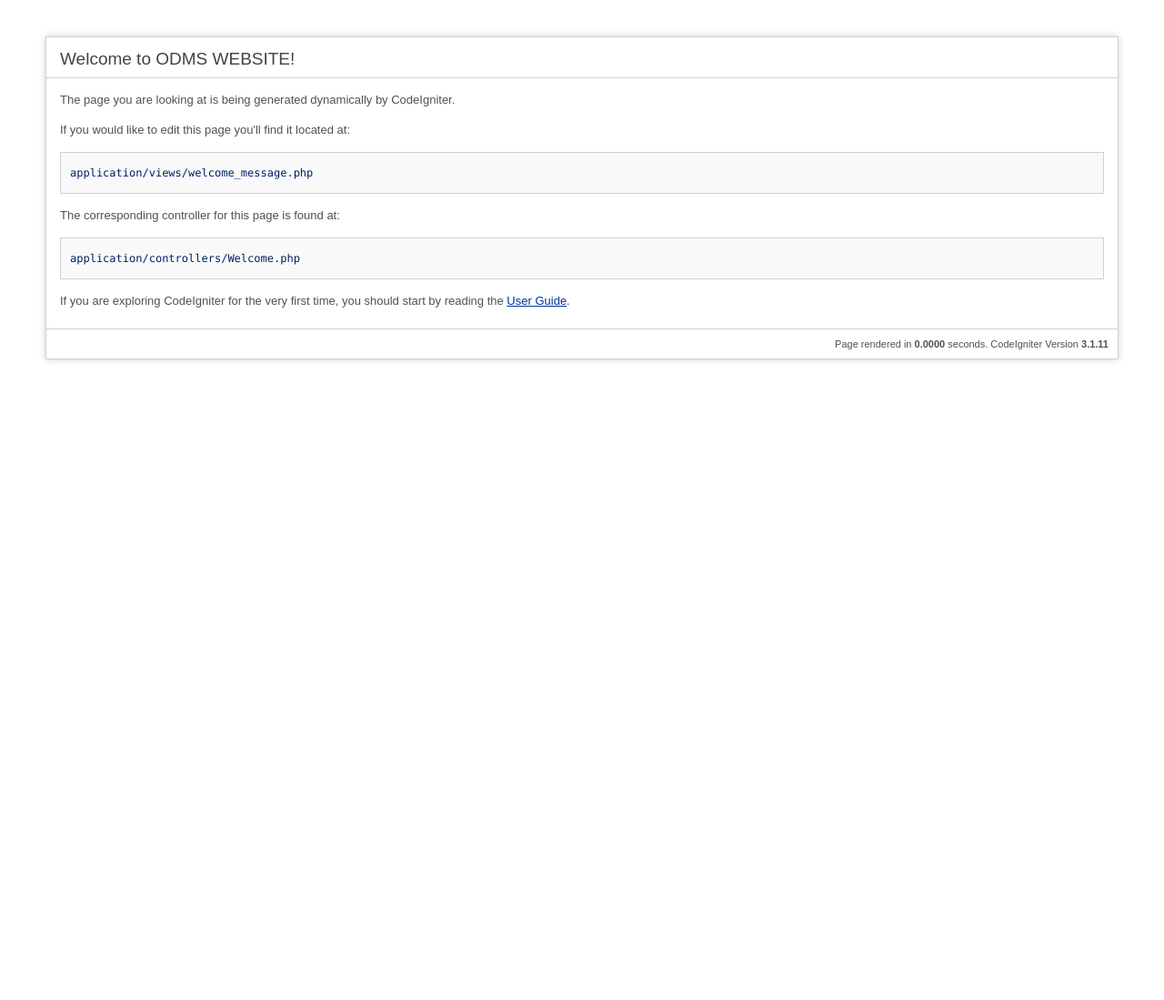
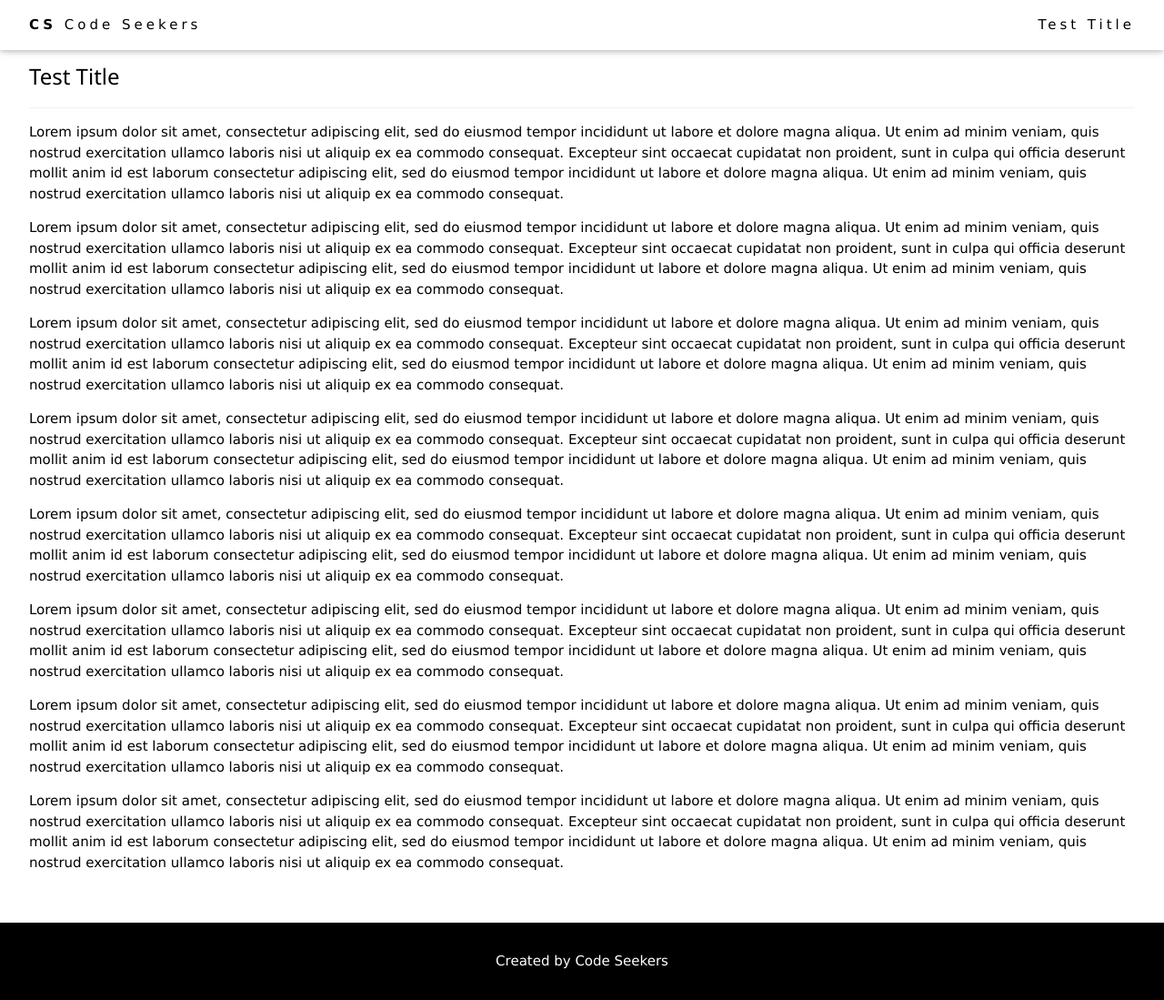
Before and after one commit to Christiann12/Webprog-Repository, a CodeIgniter app: page /database/index.php/main/index in a window 1280 px wide. Shown: the whole page at 91% size. Before the commit the page ends 398 px from the top, so only its background shows below. Run offline with CodeIgniter, Linux system fonts and the light colour scheme.

Commit message:
feat: Added header and footer php
Added Header and Footer PHP file, created initial web page, and organized parts of the page for easier readability.

```diff
--- a/application/controllers/Main.php
+++ b/application/controllers/Main.php
@@ -5,6 +5,10 @@ class Main extends CI_Controller {
 
 	public function index()
 	{
+		$this->load->view('headerNfooter/header');
 		$this->load->view('MainView');
+		$this->load->view('headerNfooter/footer');
 	}
+
+
 }
--- a/application/views/MainView.php
+++ b/application/views/MainView.php
@@ -1,89 +1,47 @@
 <?php
 defined('BASEPATH') OR exit('No direct script access allowed');
-?><!DOCTYPE html>
-<html lang="en">
-<head>
-	<meta charset="utf-8">
-	<title>Welcome to CodeIgniter</title>
+?>
 
-	<style type="text/css">
+<!-- Page content -->
+<div class="w3-content w3-padding" style="max-width:1564px">
 
-	::selection { background-color: #E13300; color: white; }
-	::-moz-selection { background-color: #E13300; color: white; }
+  <!-- About Section -->
+  <div class="w3-container w3-padding-32" id="test">
+    <h3 class="w3-border-bottom w3-border-light-grey w3-padding-16">Test Title</h3>
+    <p>Lorem ipsum dolor sit amet, consectetur adipiscing elit, sed do eiusmod tempor incididunt ut labore et dolore magna aliqua. Ut enim ad minim veniam, quis nostrud exercitation ullamco laboris nisi ut aliquip ex ea commodo consequat. Excepteur sint
+      occaecat cupidatat non proident, sunt in culpa qui officia deserunt mollit anim id est laborum consectetur adipiscing elit, sed do eiusmod tempor incididunt ut labore et dolore magna aliqua. Ut enim ad minim veniam, quis nostrud exercitation ullamco
+      laboris nisi ut aliquip ex ea commodo consequat.
+    </p>
+    <p>Lorem ipsum dolor sit amet, consectetur adipiscing elit, sed do eiusmod tempor incididunt ut labore et dolore magna aliqua. Ut enim ad minim veniam, quis nostrud exercitation ullamco laboris nisi ut aliquip ex ea commodo consequat. Excepteur sint
+      occaecat cupidatat non proident, sunt in culpa qui officia deserunt mollit anim id est laborum consectetur adipiscing elit, sed do eiusmod tempor incididunt ut labore et dolore magna aliqua. Ut enim ad minim veniam, quis nostrud exercitation ullamco
+      laboris nisi ut aliquip ex ea commodo consequat.
+    </p>
+    <p>Lorem ipsum dolor sit amet, consectetur adipiscing elit, sed do eiusmod tempor incididunt ut labore et dolore magna aliqua. Ut enim ad minim veniam, quis nostrud exercitation ullamco laboris nisi ut aliquip ex ea commodo consequat. Excepteur sint
+      occaecat cupidatat non proident, sunt in culpa qui officia deserunt mollit anim id est laborum consectetur adipiscing elit, sed do eiusmod tempor incididunt ut labore et dolore magna aliqua. Ut enim ad minim veniam, quis nostrud exercitation ullamco
+      laboris nisi ut aliquip ex ea commodo consequat.
+    </p>
+    <p>Lorem ipsum dolor sit amet, consectetur adipiscing elit, sed do eiusmod tempor incididunt ut labore et dolore magna aliqua. Ut enim ad minim veniam, quis nostrud exercitation ullamco laboris nisi ut aliquip ex ea commodo consequat. Excepteur sint
+      occaecat cupidatat non proident, sunt in culpa qui officia deserunt mollit anim id est laborum consectetur adipiscing elit, sed do eiusmod tempor incididunt ut labore et dolore magna aliqua. Ut enim ad minim veniam, quis nostrud exercitation ullamco
+      laboris nisi ut aliquip ex ea commodo consequat.
+    </p>
+    <p>Lorem ipsum dolor sit amet, consectetur adipiscing elit, sed do eiusmod tempor incididunt ut labore et dolore magna aliqua. Ut enim ad minim veniam, quis nostrud exercitation ullamco laboris nisi ut aliquip ex ea commodo consequat. Excepteur sint
+      occaecat cupidatat non proident, sunt in culpa qui officia deserunt mollit anim id est laborum consectetur adipiscing elit, sed do eiusmod tempor incididunt ut labore et dolore magna aliqua. Ut enim ad minim veniam, quis nostrud exercitation ullamco
+      laboris nisi ut aliquip ex ea commodo consequat.
+    </p>
+    <p>Lorem ipsum dolor sit amet, consectetur adipiscing elit, sed do eiusmod tempor incididunt ut labore et dolore magna aliqua. Ut enim ad minim veniam, quis nostrud exercitation ullamco laboris nisi ut aliquip ex ea commodo consequat. Excepteur sint
+      occaecat cupidatat non proident, sunt in culpa qui officia deserunt mollit anim id est laborum consectetur adipiscing elit, sed do eiusmod tempor incididunt ut labore et dolore magna aliqua. Ut enim ad minim veniam, quis nostrud exercitation ullamco
+      laboris nisi ut aliquip ex ea commodo consequat.
+    </p>
+    <p>Lorem ipsum dolor sit amet, consectetur adipiscing elit, sed do eiusmod tempor incididunt ut labore et dolore magna aliqua. Ut enim ad minim veniam, quis nostrud exercitation ullamco laboris nisi ut aliquip ex ea commodo consequat. Excepteur sint
+      occaecat cupidatat non proident, sunt in culpa qui officia deserunt mollit anim id est laborum consectetur adipiscing elit, sed do eiusmod tempor incididunt ut labore et dolore magna aliqua. Ut enim ad minim veniam, quis nostrud exercitation ullamco
+      laboris nisi ut aliquip ex ea commodo consequat.
+    </p>
+    <p>Lorem ipsum dolor sit amet, consectetur adipiscing elit, sed do eiusmod tempor incididunt ut labore et dolore magna aliqua. Ut enim ad minim veniam, quis nostrud exercitation ullamco laboris nisi ut aliquip ex ea commodo consequat. Excepteur sint
+      occaecat cupidatat non proident, sunt in culpa qui officia deserunt mollit anim id est laborum consectetur adipiscing elit, sed do eiusmod tempor incididunt ut labore et dolore magna aliqua. Ut enim ad minim veniam, quis nostrud exercitation ullamco
+      laboris nisi ut aliquip ex ea commodo consequat.
+    </p>
 
-	body {
-		background-color: #fff;
-		margin: 40px;
-		font: 13px/20px normal Helvetica, Arial, sans-serif;
-		color: #4F5155;
-	}
 
-	a {
-		color: #003399;
-		background-color: transparent;
-		font-weight: normal;
-	}
-
-	h1 {
-		color: #444;
-		background-color: transparent;
-		border-bottom: 1px solid #D0D0D0;
-		font-size: 19px;
-		font-weight: normal;
-		margin: 0 0 14px 0;
-		padding: 14px 15px 10px 15px;
-	}
-
-	code {
-		font-family: Consolas, Monaco, Courier New, Courier, monospace;
-		font-size: 12px;
-		background-color: #f9f9f9;
-		border: 1px solid #D0D0D0;
-		color: #002166;
-		display: block;
-		margin: 14px 0 14px 0;
-		padding: 12px 10px 12px 10px;
-	}
-
-	#body {
-		margin: 0 15px 0 15px;
-	}
-
-	p.footer {
-		text-align: right;
-		font-size: 11px;
-		border-top: 1px solid #D0D0D0;
-		line-height: 32px;
-		padding: 0 10px 0 10px;
-		margin: 20px 0 0 0;
-	}
-
-	#container {
-		margin: 10px;
-		border: 1px solid #D0D0D0;
-		box-shadow: 0 0 8px #D0D0D0;
-	}
-	</style>
-</head>
-<body>
-
-<div id="container">
-	<h1>Welcome to ODMS WEBSITE!</h1>
-
-	<div id="body">
-		<p>The page you are looking at is being generated dynamically by CodeIgniter.</p>
-
-		<p>If you would like to edit this page you'll find it located at:</p>
-		<code>application/views/welcome_message.php</code>
-
-		<p>The corresponding controller for this page is found at:</p>
-		<code>application/controllers/Welcome.php</code>
-
-		<p>If you are exploring CodeIgniter for the very first time, you should start by reading the <a href="user_guide/">User Guide</a>.</p>
-	</div>
-
-	<p class="footer">Page rendered in <strong>{elapsed_time}</strong> seconds. <?php echo  (ENVIRONMENT === 'development') ?  'CodeIgniter Version <strong>' . CI_VERSION . '</strong>' : '' ?></p>
+  </div>
+  <!-- End page content -->
 </div>
-
-</body>
-</html>
--- /dev/null
+++ b/application/views/headerNfooter/footer.php
@@ -0,0 +1,7 @@
+<!-- Footer -->
+<footer class="w3-center w3-black w3-padding-16">
+  <p>Created by Code Seekers</p>
+</footer>
+
+</body>
+</html>
--- /dev/null
+++ b/application/views/headerNfooter/header.php
@@ -0,0 +1,21 @@
+<!DOCTYPE html>
+<html>
+<head>
+  <title>Test Website</title>
+  <link rel="icon" href="../application/assets/images/favicon.ico" type="image/ico">
+  <meta charset="UTF-8">
+  <meta name="viewport" content="width=device-width, initial-scale=1">
+  <link rel="stylesheet" href="https://www.w3schools.com/w3css/4/w3.css">
+</head>
+<body>
+
+<!-- Navbar (sit on top) -->
+<div class="w3-top">
+  <div class="w3-bar w3-white w3-wide w3-padding w3-card">
+    <a href="#home" class="w3-bar-item w3-button"><b>CS</b> Code Seekers</a>
+    <!-- Float links to the right. Hide them on small screens -->
+    <div class="w3-right w3-hide-small">
+      <a href="#test" class="w3-bar-item w3-button">Test Title</a>
+    </div>
+  </div>
+</div>
```
